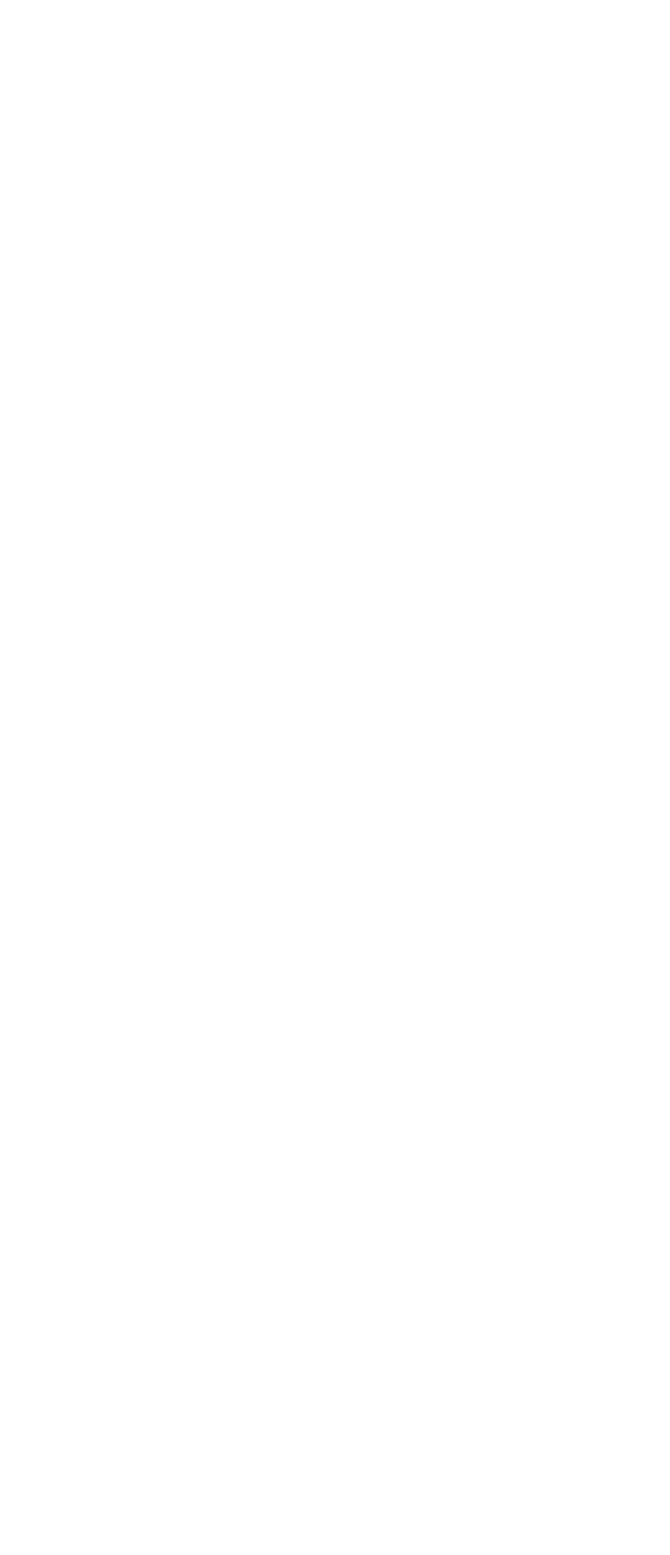
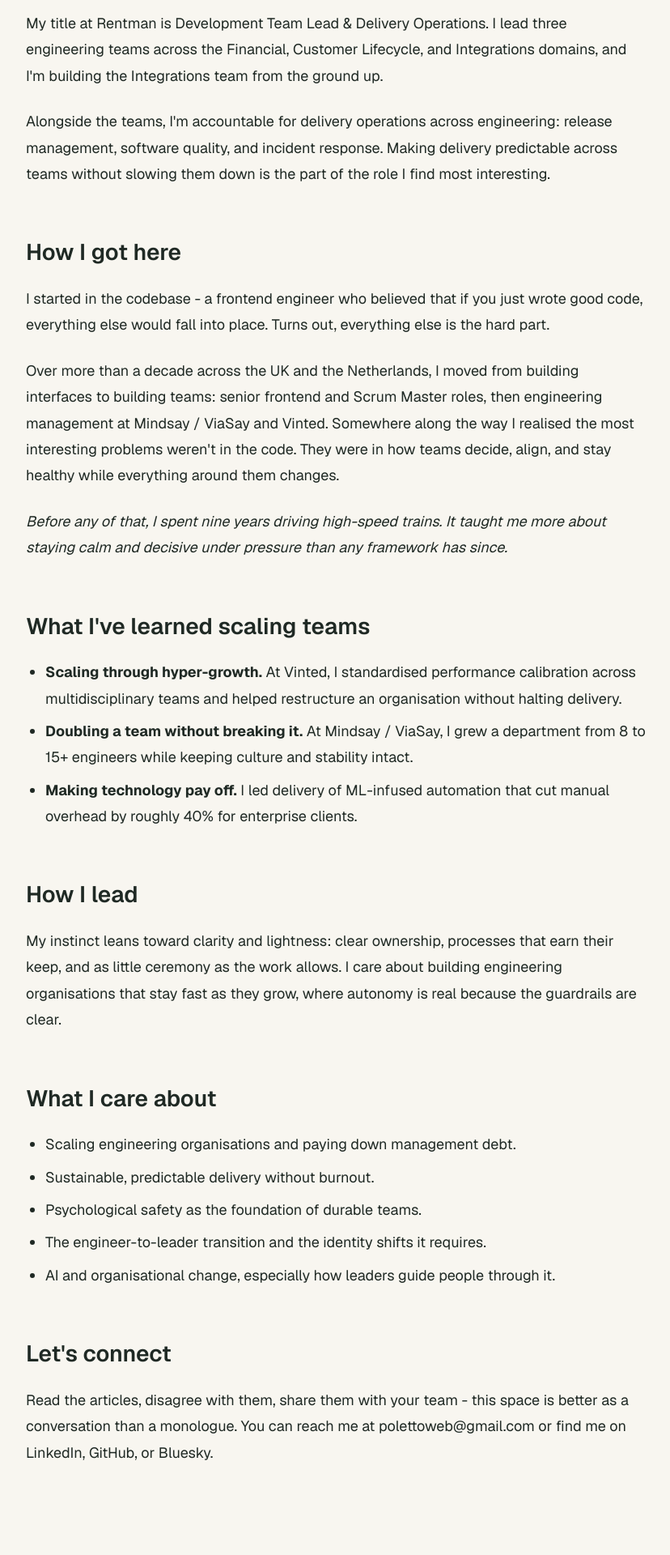
Before and after one commit to polettoweb/poletto-dev-rebuild, a Next.js app: page /about in a window 1280 px wide. Before the commit this address had no page. Shown: the part 700-2620 px from the top of the page at 81% size, without its empty margins (224-1052 px from the left). Before the commit the page ends 800 px from the top, so only its background shows below. Built offline with nearby package versions, Linux system fonts and the light colour scheme.

Commit message:
feat: add source-informed about page

```diff
--- /dev/null
+++ b/src/app/about/page.tsx
@@ -0,0 +1,123 @@
+import type { Metadata } from "next";
+
+import { PageContainer } from "@/components/layout/PageContainer";
+import { SiteFooter } from "@/components/layout/SiteFooter";
+import { SiteHeader } from "@/components/layout/SiteHeader";
+
+export const metadata: Metadata = {
+  title: "About Marco Poletto",
+  description:
+    "Marco Poletto is an engineering leader in the Netherlands leading product domains and delivery operations at Rentman.",
+};
+
+export default function AboutPage() {
+  return (
+    <>
+      <SiteHeader />
+      <main>
+        <PageContainer className="py-16 sm:py-24">
+          <article className="prose mx-auto max-w-3xl">
+            <p className="eyebrow">About Marco Poletto</p>
+            <h1 className="mt-5 text-5xl font-semibold leading-[1.05] tracking-tight sm:text-7xl">
+              Engineering leadership without losing the people inside it.
+            </h1>
+            <p className="mt-7 text-xl leading-8 text-[var(--muted)] sm:text-2xl">
+              I&apos;m Marco Poletto, an engineering leader based in the Netherlands.
+              At Rentman, a B2B SaaS company, I lead engineering across three
+              product domains and own delivery operations for the whole engineering
+              organisation.
+            </p>
+
+            <h2>What I do now</h2>
+            <p>
+              My title at Rentman is Development Team Lead &amp; Delivery Operations.
+              I lead three engineering teams across the Financial, Customer
+              Lifecycle, and Integrations domains, and I&apos;m building the
+              Integrations team from the ground up.
+            </p>
+            <p>
+              Alongside the teams, I&apos;m accountable for delivery operations across
+              engineering: release management, software quality, and incident
+              response. Making delivery predictable across teams without slowing
+              them down is the part of the role I find most interesting.
+            </p>
+
+            <h2>How I got here</h2>
+            <p>
+              I started in the codebase - a frontend engineer who believed that if
+              you just wrote good code, everything else would fall into place.
+              Turns out, everything else is the hard part.
+            </p>
+            <p>
+              Over more than a decade across the UK and the Netherlands, I moved
+              from building interfaces to building teams: senior frontend and Scrum
+              Master roles, then engineering management at Mindsay / ViaSay and
+              Vinted. Somewhere along the way I realised the most interesting
+              problems weren&apos;t in the code. They were in how teams decide, align,
+              and stay healthy while everything around them changes.
+            </p>
+            <p>
+              <em>
+                Before any of that, I spent nine years driving high-speed trains.
+                It taught me more about staying calm and decisive under pressure
+                than any framework has since.
+              </em>
+            </p>
+
+            <h2>What I&apos;ve learned scaling teams</h2>
+            <ul>
+              <li>
+                <strong>Scaling through hyper-growth.</strong> At Vinted, I
+                standardised performance calibration across multidisciplinary teams
+                and helped restructure an organisation without halting delivery.
+              </li>
+              <li>
+                <strong>Doubling a team without breaking it.</strong> At Mindsay /
+                ViaSay, I grew a department from 8 to 15+ engineers while keeping
+                culture and stability intact.
+              </li>
+              <li>
+                <strong>Making technology pay off.</strong> I led delivery of
+                ML-infused automation that cut manual overhead by roughly 40% for
+                enterprise clients.
+              </li>
+            </ul>
+
+            <h2>How I lead</h2>
+            <p>
+              My instinct leans toward clarity and lightness: clear ownership,
+              processes that earn their keep, and as little ceremony as the work
+              allows. I care about building engineering organisations that stay
+              fast as they grow, where autonomy is real because the guardrails are
+              clear.
+            </p>
+
+            <h2>What I care about</h2>
+            <ul>
+              <li>Scaling engineering organisations and paying down management debt.</li>
+              <li>Sustainable, predictable delivery without burnout.</li>
+              <li>Psychological safety as the foundation of durable teams.</li>
+              <li>The engineer-to-leader transition and the identity shifts it requires.</li>
+              <li>AI and organisational change, especially how leaders guide people through it.</li>
+            </ul>
+
+            <h2>Let&apos;s connect</h2>
+            <p>
+              Read the articles, disagree with them, share them with your team -
+              this space is better as a conversation than a monologue. You can
+              reach me at{" "}
+              <a href="mailto:polettoweb@gmail.com">polettoweb@gmail.com</a> or find
+              me on{" "}
+              <a href="https://www.linkedin.com/in/marco-poletto-96853774/">
+                LinkedIn
+              </a>
+              , <a href="https://github.com/polettoweb">GitHub</a>, or{" "}
+              <a href="https://bsky.app/profile/poletto.dev">Bluesky</a>.
+            </p>
+          </article>
+        </PageContainer>
+      </main>
+      <SiteFooter />
+    </>
+  );
+}
```
Also changed, not shown: 1 other file (tests, documents, lock files or other folders).
